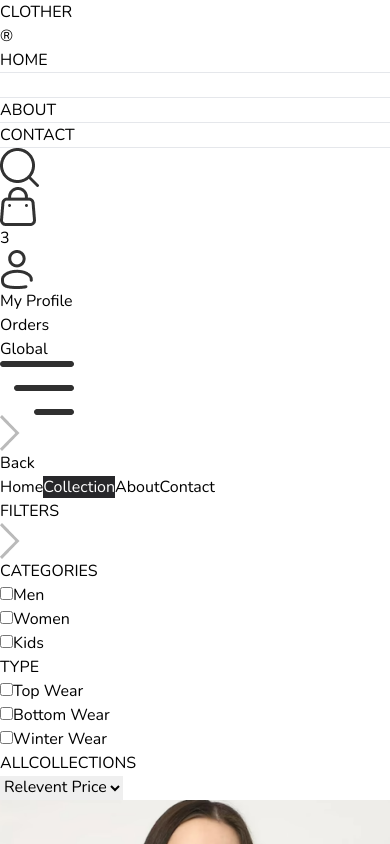
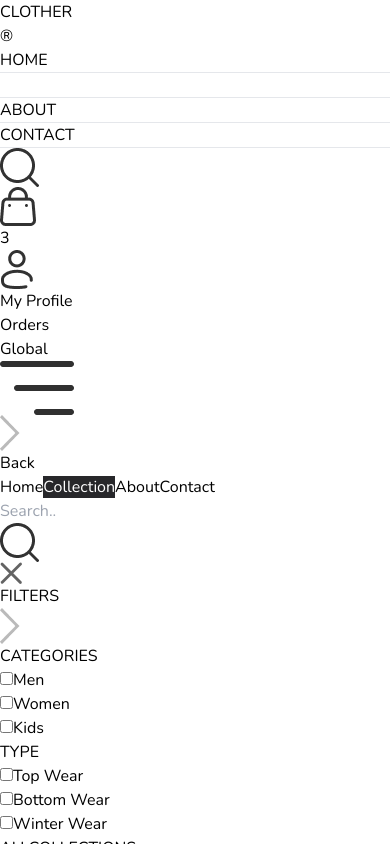
Before and after one commit to Jalal-Elhajouji/Clother, a React (Vite) app: page /collection in a window 390 px wide. Both pictures are taken after a click on the picture 19 px from the left and 167 px from the top of the page. Shown: the top 844 px of the page. Built offline with nearby package versions, Linux system fonts and the light colour scheme.

Commit message:
Crete searchBar (no logic)

```diff
--- a/src/App.jsx
+++ b/src/App.jsx
@@ -12,11 +12,13 @@
 import Orders from './pages/Orders'
 import Navbar from './components/Navbar'
 import Footer from './components/Footer'
+import SearchBar from './components/SearchBar'
 
 const App = () => {
   return (
     <div className='px-4 sm:px-[5vw] md:px-[7vw] lg:px-[9vw]'>
       <Navbar />
+      <SearchBar />
       <Routes>
         <Route path='/' element={<Home />} />
         <Route path='collection' element={<Collection />} />
--- a/src/components/Navbar.jsx
+++ b/src/components/Navbar.jsx
@@ -1,10 +1,12 @@
-import React, { useState } from 'react'
+import React, { useContext, useState } from 'react'
 import { Link, NavLink } from 'react-router-dom'
 import { assets } from '../assets/assets'
+import { ShopContext } from '../context/ShopContext';
 
 const Navbar = () => {
 
     const [visibe, setVisible] = useState(false);
+    const {showSearch, setShowSearch} = useContext(ShopContext)
 
 
     return (
@@ -36,7 +38,7 @@
             </ul>
 
             <div className='flex items-center gap-6'>
-                <img src={assets.search_icon} className='w-5 cursor-pointer' alt="img" />
+                <img onClick={() => setShowSearch(!showSearch)} src={assets.search_icon} className='w-5 cursor-pointer' alt="img" />
                 <Link to='/cart' className='relative'>
                     <img src={assets.cart_icon} className='w-5 cursor-pointer' alt="img" />
                     <span className='absolute -top-1 -right-2 w-4 h-4 bg-zinc-400 text-xs text-white flex items-center justify-center rounded-full'>3</span>
--- /dev/null
+++ b/src/components/SearchBar.jsx
@@ -0,0 +1,20 @@
+import React, { useContext } from 'react'
+import { ShopContext } from '../context/ShopContext';
+import { assets } from '../assets/assets';
+
+const SearchBar = () => {
+
+    const { search, setSearch, showSearch, setShowSearch } = useContext(ShopContext);
+
+    return showSearch ? (
+        <div className='border-t border-b bg-zinc-50 text-center'>
+            <div className='inline-flex items-ceter justify-center border border-zinc-400 px-5 py-2 mx-3 my-5 rounded-full w-3/4 sm:w-1/2'>
+                <input className='flex-1 outline-none bg-inherit text-sm' value={search} onChange={(e) => setSearch(e.target.value)} type="text" placeholder='Search..' />
+                <img className='h-5' src={assets.search_icon} alt="" />
+            </div>
+            <img onClick={() => setShowSearch(false) } className='inline w-3 cursor-pointer' src={assets.cross_icon} alt="" />
+        </div>
+    ) : null;
+}
+
+export default SearchBar;
--- a/src/context/ShopContext.jsx
+++ b/src/context/ShopContext.jsx
@@ -1,4 +1,4 @@
-import React from "react";
+import React, { useState } from "react";
 import { createContext } from "react";
 import {products} from "../assets/assets";
 
@@ -9,10 +9,12 @@
 
     const currency = '$';
     const delivery_fee = 10;
+    const [search, setSearch] = useState('');
+    const [showSearch, setShowSearch] = useState(false);
 
 
     const value = {
-        products, currency, delivery_fee
+        products, currency, delivery_fee, search, setSearch, showSearch, setShowSearch
     }
     return (
         <ShopContext.Provider value={value}>
--- a/src/pages/Collection.jsx
+++ b/src/pages/Collection.jsx
@@ -15,21 +15,21 @@
 
   const toggleCategory = (e) => {
 
-    if(category.includes(e.target.value)) {
-      setCategory( prev => prev.filter( item => item !== e.target.value ) )
+    if (category.includes(e.target.value)) {
+      setCategory(prev => prev.filter(item => item !== e.target.value))
     }
     else {
-      setCategory( prev => [ ...prev, e.target.value ] )
+      setCategory(prev => [...prev, e.target.value])
     }
   }
 
   const toggleSubCategory = (e) => {
 
-    if(subCategory.includes(e.target.value)) {
-      setSubCategory( prev => prev.filter( item => item !== e.target.value ) )
+    if (subCategory.includes(e.target.value)) {
+      setSubCategory(prev => prev.filter(item => item !== e.target.value))
     }
     else {
-      setSubCategory( prev => [ ...prev, e.target.value ] )
+      setSubCategory(prev => [...prev, e.target.value])
     }
   }
 
@@ -37,11 +37,11 @@
 
     let productsreplica = products.slice();
 
-    if(category.length > 0) {
-      productsreplica = productsreplica.filter( item => category.includes(item.category) )
+    if (category.length > 0) {
+      productsreplica = productsreplica.filter(item => category.includes(item.category))
     }
-    if(subCategory.length > 0) {
-      productsreplica = productsreplica.filter( item => subCategory.includes(item.subCategory) )
+    if (subCategory.length > 0) {
+      productsreplica = productsreplica.filter(item => subCategory.includes(item.subCategory))
     }
     setFilteredProducts(productsreplica);
   }
@@ -66,7 +66,7 @@
 
   useEffect(() => {
     setFilteredProducts(products);
-  },[])
+  }, [])
 
   useEffect(() => {
     applyFilter();
@@ -88,15 +88,15 @@
           <p className='text-sm mb-3 font-medium'>CATEGORIES</p>
           <div className='flex flex-col gap-2 text-sm font-light text-zinc-700'>
             <p className='flex gap-2'>
-              <input type="checkbox" id='Men' value={'Men'} onChange={toggleCategory}/>
+              <input type="checkbox" id='Men' value={'Men'} onChange={toggleCategory} />
               <label htmlFor="Men">Men</label>
             </p>
             <p className='flex gap-2'>
-              <input type="checkbox" id='Women' value={'Women'} onChange={toggleCategory}/>
+              <input type="checkbox" id='Women' value={'Women'} onChange={toggleCategory} />
               <label htmlFor="Women">Women</label>
             </p>
             <p className='flex gap-2'>
-              <input type="checkbox" id='Kids' value={'Kids'} onChange={toggleCategory}/>
+              <input type="checkbox" id='Kids' value={'Kids'} onChange={toggleCategory} />
               <label htmlFor="Kids">Kids</label>
             </p>
           </div>
@@ -106,15 +106,15 @@
           <p className='text-sm mb-3 font-medium'>TYPE</p>
           <div className='flex flex-col gap-2 text-sm font-light text-zinc-700'>
             <p className='flex gap-2'>
-              <input type="checkbox" id='topwear' value={'Topwear'} onChange={toggleSubCategory}/>
+              <input type="checkbox" id='topwear' value={'Topwear'} onChange={toggleSubCategory} />
               <label htmlFor="topwear">Top Wear</label>
             </p>
             <p className='flex gap-2'>
-              <input type="checkbox" id='bottomwear' value={'Bottomwear'} onChange={toggleSubCategory}/>
+              <input type="checkbox" id='bottomwear' value={'Bottomwear'} onChange={toggleSubCategory} />
               <label htmlFor="bottomwear">Bottom Wear</label>
             </p>
             <p className='flex gap-2'>
-              <input type="checkbox" id='Winter Wear' value={'Winterwear'} onChange={toggleSubCategory}/>
+              <input type="checkbox" id='Winter Wear' value={'Winterwear'} onChange={toggleSubCategory} />
               <label htmlFor="Winter Wear">Winter Wear</label>
             </p>
           </div>
@@ -127,8 +127,8 @@
         <div className='flex justify-between text-base sm:text2xl mb-4'>
           <Title text1={'ALL'} text2={'COLLECTIONS'} />
           {/* Sorting products */}
-          <select onChange={(e) => (setSortType(e.target.value))} className='border-2 border-zinc-300 text-sm px-2 outline-none'>
-            <option value="relevent">Relevent Price</option>
+          <select onChange={(e) => (setSortType(e.target.value))} className='border border-zinc-300 text-sm px-2 outline-none'>
+            <option value="relevent">Relevent</option>
             <option value="low-high">Low to High</option>
             <option value="high-low">High to Low</option>
           </select>
@@ -138,7 +138,7 @@
         <div className='grid grid-cols-2 md:grid-cols-3 lg:grid-cols-4 gap-4 gap-y-6'>
           {
             filteredProducts.map((item, index) => (
-              <ProductItem key={index} id={item._id} name={item.name} price={item.price} image={item.image}/>
+              <ProductItem key={index} id={item._id} name={item.name} price={item.price} image={item.image} />
             ))
           }
         </div>
@@ -148,4 +148,4 @@
   )
 }
 
-export default Collection
+export default Collection;
```
